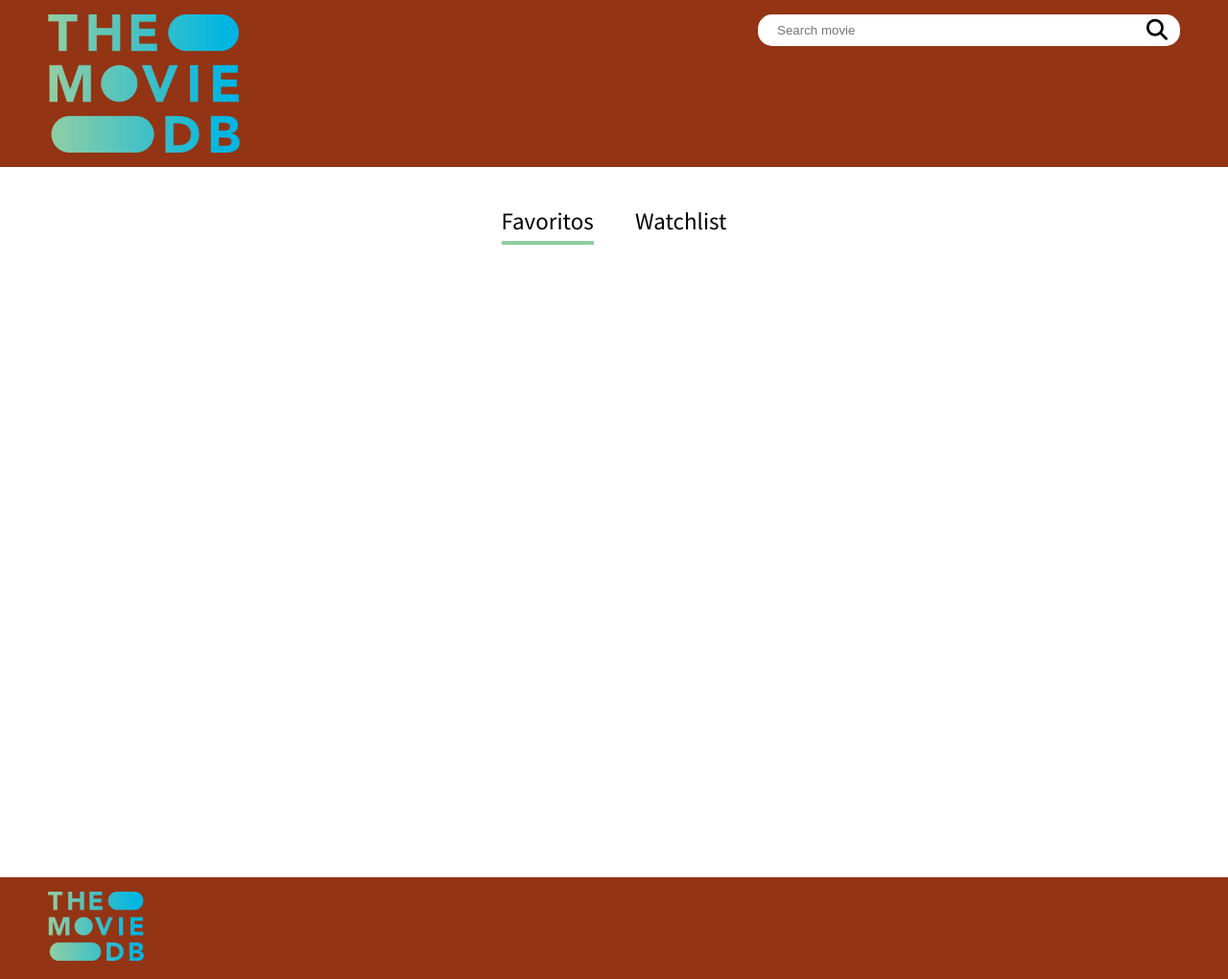
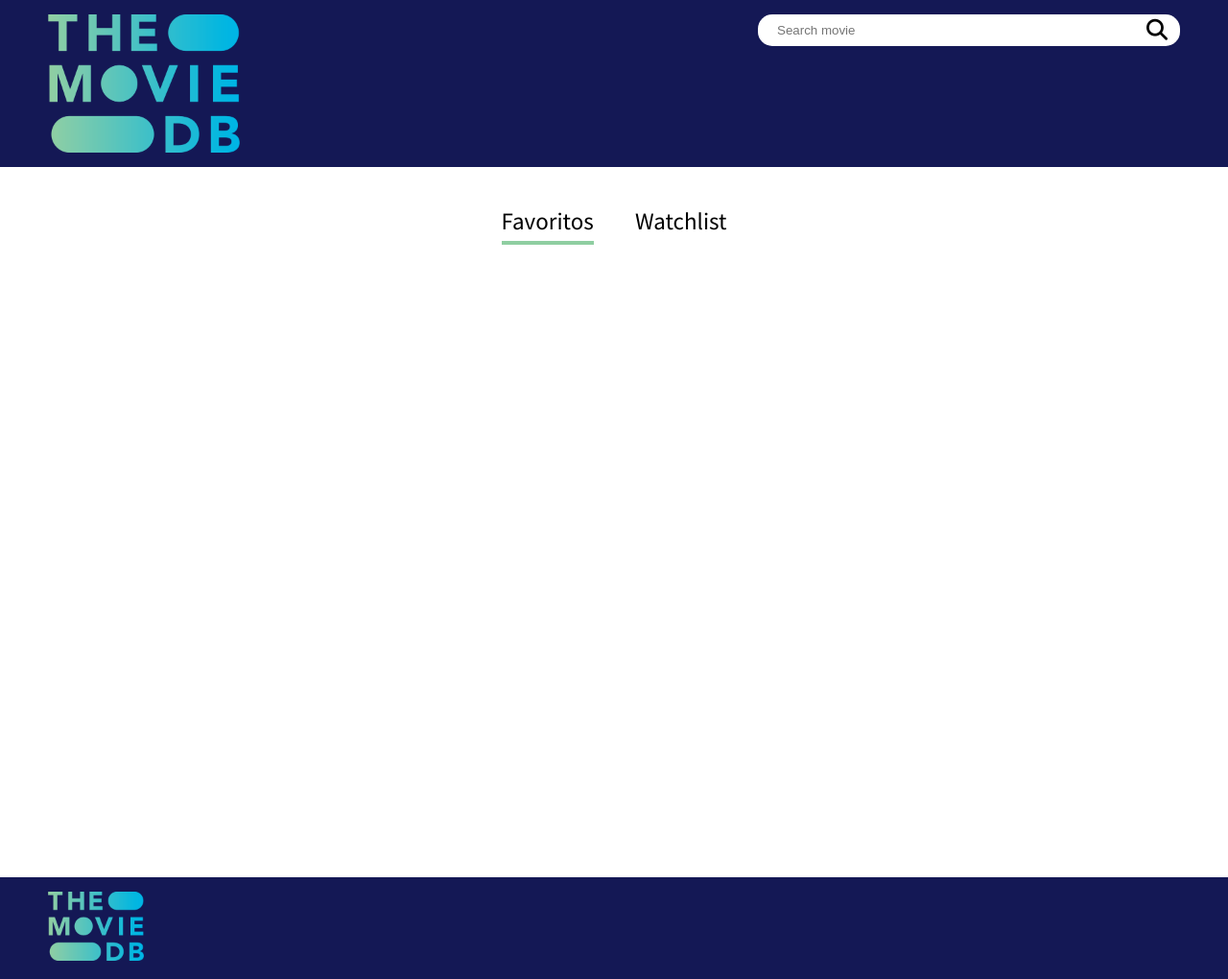
Before and after one commit to Fenixinho/M6, a PHP site: page /TMDB.html in a window 1280 px wide. Shown: the whole page at 96% size. Run offline with PHP 8.4, Linux system fonts and the light colour scheme; some libraries are stand-ins or nearby versions.

Commit message:
másRetoques

```diff
--- a/TMDB/script.js
+++ b/TMDB/script.js
@@ -132,10 +132,10 @@
 
 
         data.results.forEach( movie => {
+            const checkFilmWatch = (element) => element.id ===  movie.id;
             const checkFilmFav = (element) => element.id ===  movie.id;
-            const checkFilmWatch = (element) => element.id ===  movie.id;
+            let watchBool = data3.results.some(checkFilmWatch);
             let favBool = data2.results.some(checkFilmFav);
-            let watchBool = data3.results.some(checkFilmWatch);
             console.log(watchBool);
             printMovie(movie,favBool,watchBool)
         });
--- a/TMDB/style.css
+++ b/TMDB/style.css
@@ -3,7 +3,7 @@
 :root{
     --verd:#8fcea1;
     --blau: #04b4e3;
-    --gray: #933414;
+    --gray: #141855;
 }
 
 body{
```
